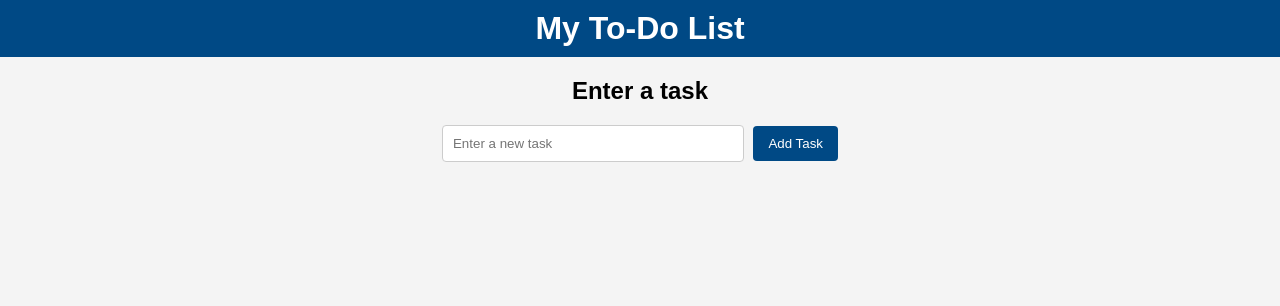
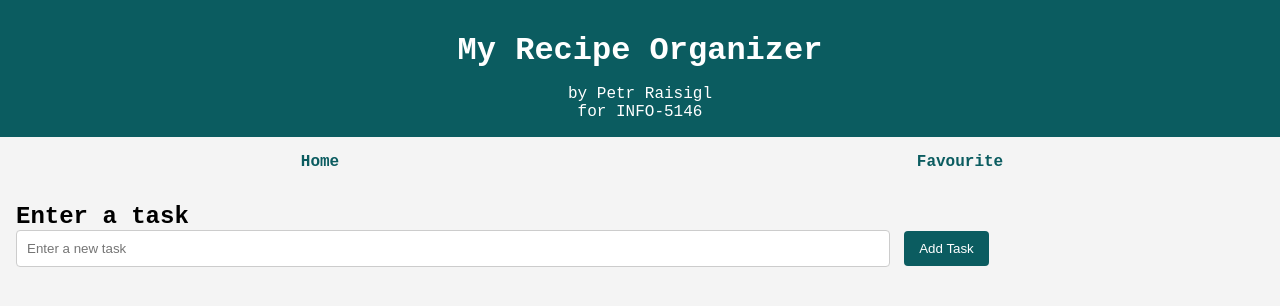
Before and after one commit to raisiglPeter/5146-PWA, a website built with Parcel: page index.html in a window 1280 px wide. Built offline with nearby package versions, Linux system fonts and the light colour scheme; some packages are replaced by stand-ins of ours; no server answers; the database is empty.

Commit message:
add color, css for recipes

```diff
--- a/app.js
+++ b/app.js
@@ -121,6 +121,6 @@ window.addEventListener("error", function (event) {
 log.setLevel("info");
 
 // Example logs
-log.info("Application started");
-log.debug("Debugging information");
-log.error("An error occurred");
+// log.info("Application started");
+// log.debug("Debugging information");
+// log.error("An error occurred");
--- a/index.html
+++ b/index.html
@@ -3,7 +3,7 @@
   <head>
     <meta charset="UTF-8" />
     <meta name="viewport" content="width=device-width, initial-scale=1.0" />
-    <meta name="theme-color" content="#0078D7" />
+    <meta name="theme-color" content="#0b5c60" />
     <title>Checklist App</title>
     <link rel="stylesheet" href="style.css" />
     <link rel="manifest" href="manifest.json" />
@@ -11,9 +11,17 @@
   </head>
   <body>
     <header>
-      <h1>My To-Do List</h1>
+      <div class="header-container">
+        <h1>My Recipe Organizer</h1>
+        <p>by Petr Raisigl</p>
+        <p>for INFO-5146</p>
+      </div>
+      <ul class="navigation-container">
+        <li>Home</li>
+        <li>Favourite</li>
+      </ul>
     </header>
-    <div class="container">
+    <div class="recipe-container">
       <label for="taskInput"><h2>Enter a task</h2></label>
       <input
         name="taskInput"
--- a/service-worker.js
+++ b/service-worker.js
@@ -1,9 +1,9 @@
 const CACHE_NAME = "to-do-pwa-cache-v1";
 const FILES_TO_CACHE = [
-  "/5146-PWA/", // This caches the root itself
+  "/5146-PWA/",
   "/5146-PWA/index.html",
   "/5146-PWA/style.css",
-  "/5146-PWA/app.js", // Or whatever Parcel outputs for your JS
+  "/5146-PWA/app.js",
   "/5146-PWA/manifest.json",
   "/5146-PWA/icons/icon-128.png",
   "/5146-PWA/icons/icon-512.png",
--- a/style.css
+++ b/style.css
@@ -1,21 +1,67 @@
-body {
-  font-family: Arial, sans-serif;
+:root {
+  --white-smoke: #f4f4f4ff;
+  --heliotrope: #ca7df9ff;
+  --majorelle-blue: #724cf9ff;
+  --bittersweet: #f25c54ff;
+  --dark-cyan: #0b5c60;
+}
+* {
   margin: 0;
   padding: 0;
+  box-sizing: border-box;
+}
+body {
+  font-family: "Courier New", Courier, monospace;
+  background-color: #f4f4f4;
+  display: flex;
+  align-items: center;
+  flex-direction: column;
+}
+header {
+  background-color: var(--dark-cyan);
+  color: white;
+  min-width: 100%;
+  display: flex;
+  flex-direction: column;
+  align-items: center;
+  justify-content: space-between;
+}
+.header-container {
+  display: flex;
+  flex-direction: column;
+  justify-content: space-between;
+  align-items: center;
+  width: 100%;
+  max-width: 999px;
+  padding: 1rem;
+}
+.navigation-container {
+  display: flex;
+  justify-content: space-between;
+  align-items: center;
+  min-width: 100%;
+}
+li {
+  border: none;
+  border-width: 0;
+  border-radius: 0;
+  color: var(--dark-cyan);
+  background-color: var(--white-smoke);
+  font-weight: 600;
+  flex: 1;
   text-align: center;
-  background-color: #f4f4f4;
+  padding: 1rem 0;
 }
-
+li:hover {
+  color: var(--heliotrope);
+}
 h1 {
-  background-color: #004985;
-  color: white;
-  padding: 10px;
-  margin: 0;
+  padding: 1rem;
 }
-
-.container {
-  margin: 20px auto;
-  max-width: 400px;
+.recipe-container {
+  padding: 1rem;
+  margin: 0 auto;
+  min-width: 100%;
 }
 
 input[type="text"] {
@@ -32,13 +78,14 @@ label {
 
 button {
   padding: 10px 15px;
-  background-color: #004985;
+  background-color: var(--dark-cyan);
   color: white;
   border: none;
   border-radius: 4px;
   cursor: pointer;
 }
 
+/* // accessibility */
 button:focus {
   outline: 2px solid #d4008d; /* Add a visible focus outline */
 }
@@ -52,10 +99,20 @@ ul {
   padding: 0;
 }
 
-li {
-  background: white;
-  margin: 5px 0;
-  padding: 10px;
-  border: 1px solid #ccc;
-  border-radius: 4px;
+/* TABLET  */
+/* DESKTOP  */
+/* header {
+  background-color: #004985;
+  color: white;
+  min-width: 100%;
+  display: flex;
+  justify-content: center;
 }
+.header-container {
+  display: flex;
+  justify-content: space-between;
+  align-items: center;
+  width: 100%;
+  max-width: 999px;
+  padding: 1rem;
+} */
```
Also changed, not shown: docs/index.html (+1 -1 lines), 4 other files.
